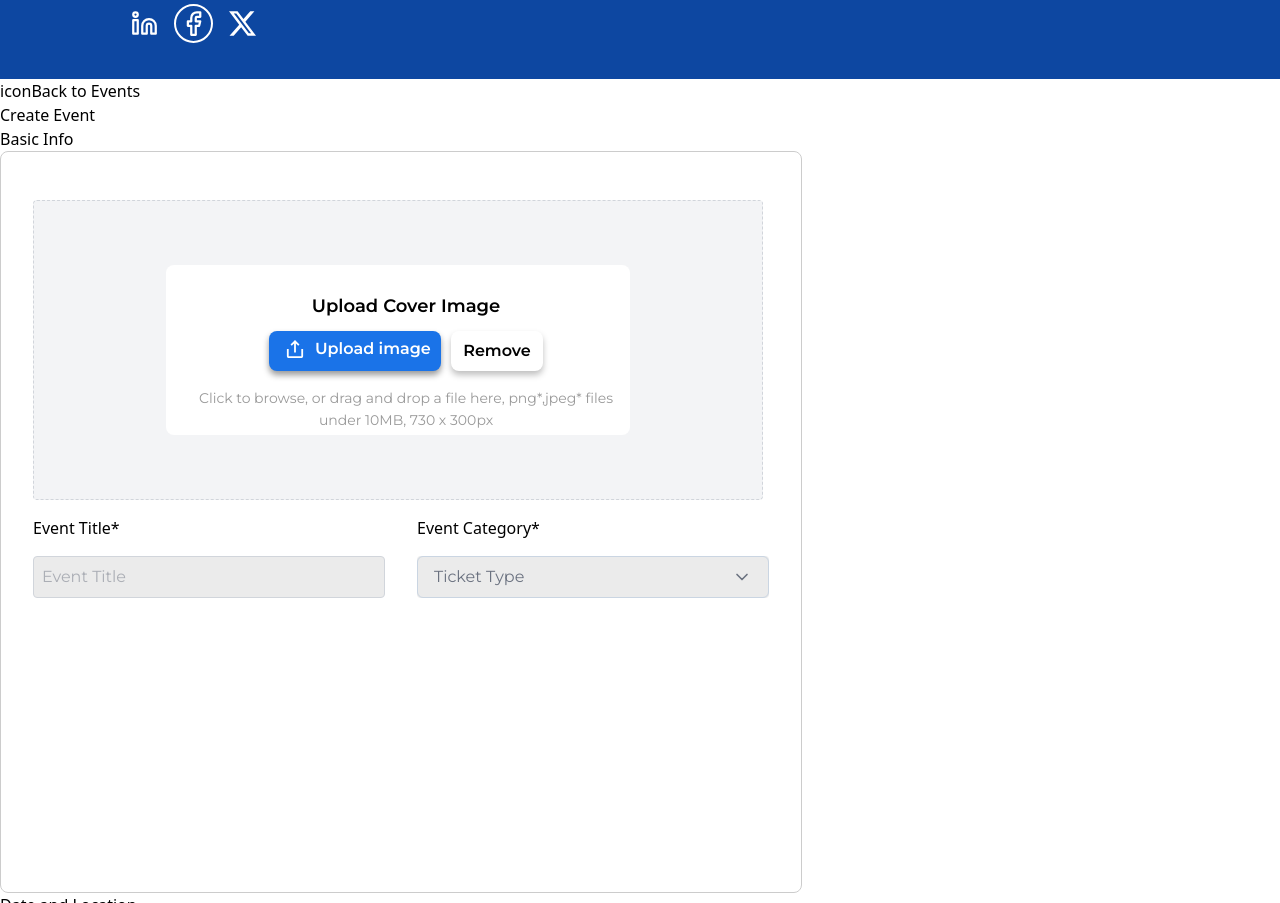
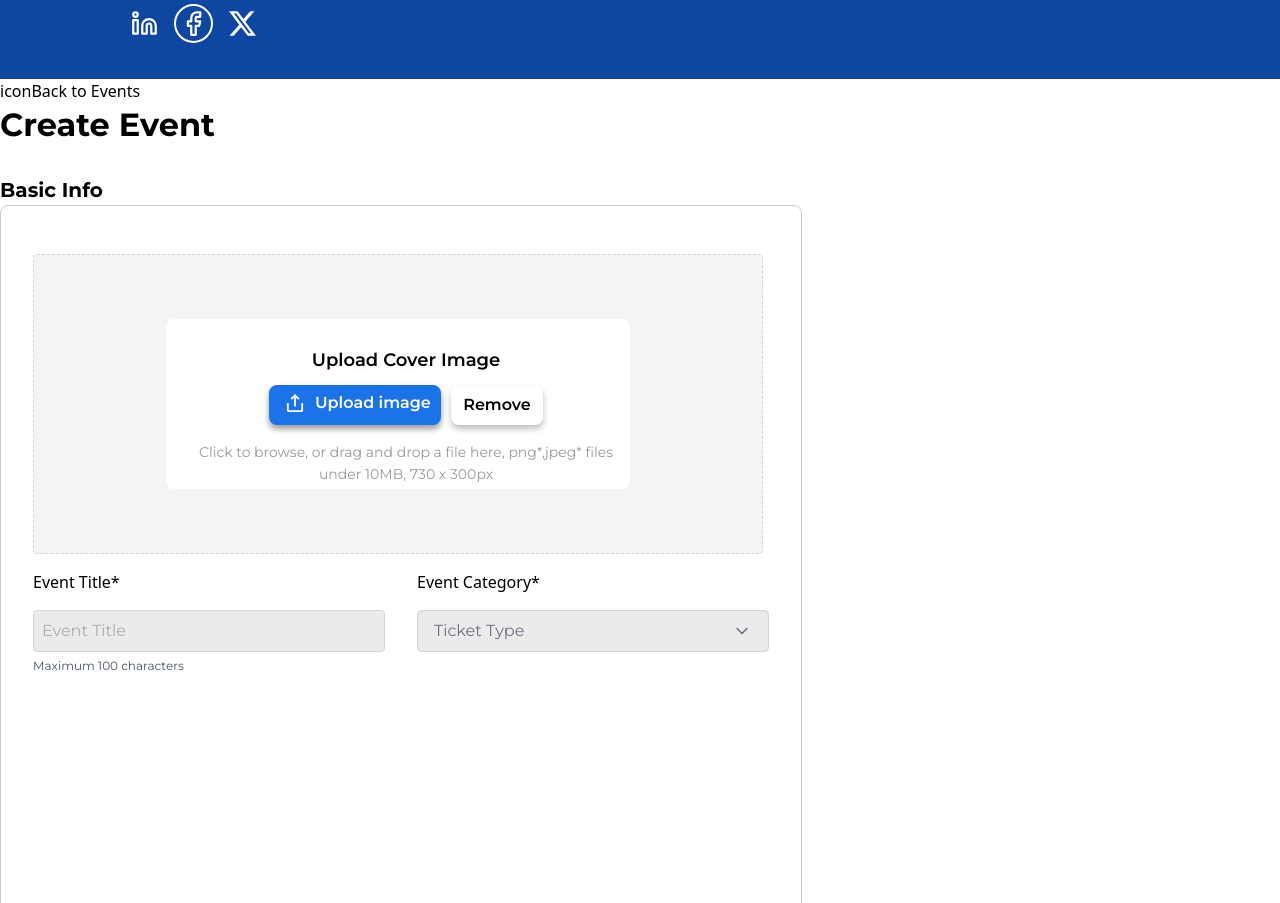
Before and after one commit to mafindijr/easy-ticketing-app, a React (Vite) app: page / in a window 1280 px wide. Shown: the part 2640-3543 px from the top of the page. Built offline with nearby package versions, Linux system fonts and the light colour scheme.

Commit message:
working the form

```diff
--- a/src/components/create-event.jsx
+++ b/src/components/create-event.jsx
@@ -84,11 +84,11 @@ export default function CreateEventForm() {
             </div>
          <form onSubmit={handleSubmit(onSubmit)}>
             <div>
-                <div>
-                    <h2>Create Event</h2>
+                <div className='mb-[28px]'>
+                    <h2 className='text-[32px] leading-[44px] font-montserrat font-bold'>Create Event</h2>
                 </div>
                 <div>
-                    <span>Basic Info</span>
+                    <h4 className='text-[20px] leading-[30px] font-montserrat font-bold'>Basic Info</h4>
                     <div className='w-[802px] h-[742px] flex flex-col border-1 border-[#cccccc] rounded-[8px] p-[32px] gap-[16px]'>
                         {/* Cover image preview holder */}
                         <div id="coverImage" className="w-[730px] h-[300px] relative mt-4 flex items-center justify-center bg-gray-100 border border-dashed border-gray-300 rounded">
@@ -155,9 +155,14 @@ export default function CreateEventForm() {
                                 <label>
                                     Event Title*
                                     <Input
+                                    name='eventTitle'
                                     type='text'
+                                    register={register}
                                     placeholder='Event Title'
+                                    max="100"
+                                    required
                                     />
+                                    <span className='text-[12px] text-[#4b5563] leading-[16px] font-montserrat font-[400]'>Maximum 100 characters</span>
                                 </label>
                                 <label>
                                     Event Category*
```
